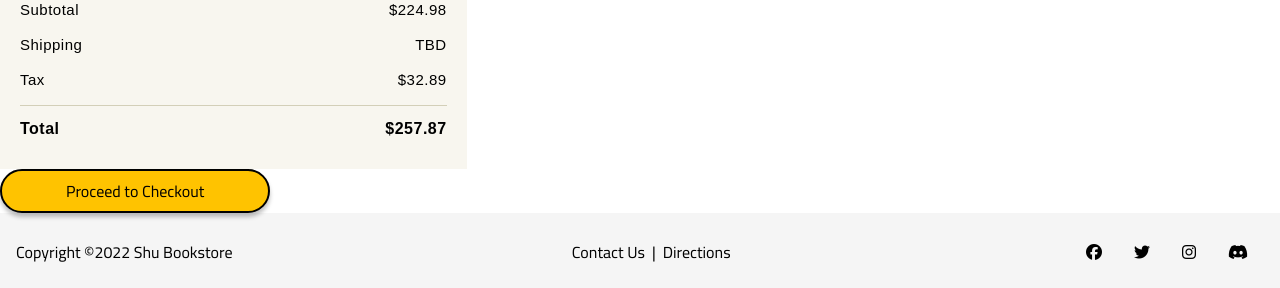
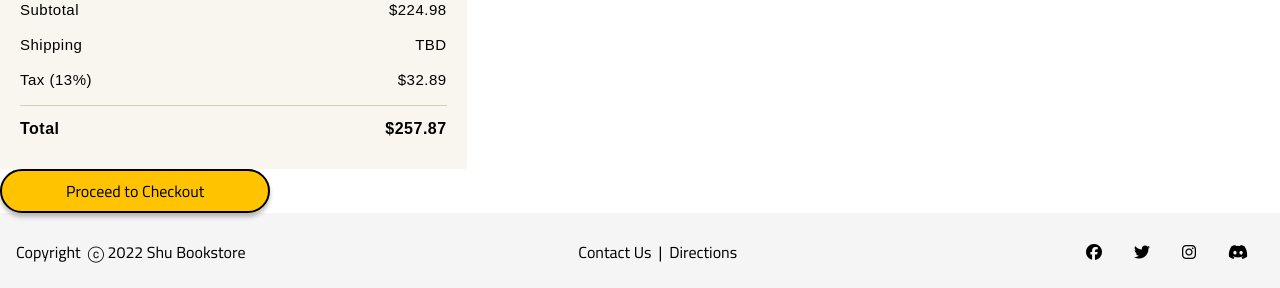
Before and after one commit to MengyiG/cs5244BookstoreSession, a Vue app in the folder client/: page /cart in a window 1280 px wide. Shown: the part 981-1269 px from the top of the page. Built offline with nearby package versions, Linux system fonts and the light colour scheme; no server answers; a web font is replaced by a local one.

Commit message:
footer link pointer fix

```diff
--- a/client/src/components/AppFooter.vue
+++ b/client/src/components/AppFooter.vue
@@ -1,7 +1,7 @@
 <template>
   <footer class="container">
     <div class="copyright">
-      <p>Copyright ©2022 Shu Bookstore</p>
+      <p>Copyright &nbsp;ⓒ 2022 Shu Bookstore</p>
     </div>
     <div class="other-links">
       <router-link to="/">
@@ -55,6 +55,7 @@ footer {
 .footer-button:hover,
 .footer-button:active {
   color: var(--primary-color);
+  cursor: pointer;
 }
 
 .other-links,
@@ -63,7 +64,4 @@ footer {
   align-items: center;
   flex-shrink: 0;
 }
-
-.other-links {
-}
 </style>
--- a/client/src/components/CartTable.vue
+++ b/client/src/components/CartTable.vue
@@ -146,7 +146,7 @@ export default {
   row-gap: 1em;
   width: fit-content;
   margin: 0 auto;
-  background-color: #f5f2e9;
+  background-color: var(--primary-background-color);
 }
 
 ul {
--- a/client/src/views/CartView.vue
+++ b/client/src/views/CartView.vue
@@ -7,43 +7,38 @@
           <span>Proceed to Checkout</span>
         </router-link>
       </button>
+
       <cart-table></cart-table>
+
       <button class="secondary-button">
         <span> Continue Shopping</span>
       </button>
+
       <router-link to="/">
         <button class="remove-button">&nbsp; Remove All Books</button>
       </router-link>
 
       <div class="cart-page__order-summary-details-container">
         <div class="order-summary-title__text">Order Summary</div>
-        <div
-          class="order-summary-line__container"
-          data-a8n="order-summary__subtotal"
-        >
+        <div class="order-summary-line__container">
           <div class="order-summary-line__title">Subtotal</div>
           <div class="order-summary-line__price">$224.98</div>
         </div>
-        <div
-          class="order-summary-line__container"
-          data-a8n="order-summary__shipping-estimate"
-        >
+        <div class="order-summary-line__container">
           <div class="order-summary-line__title">Shipping</div>
           <div class="order-summary-line__price">TBD</div>
         </div>
-        <div
-          class="order-summary-line__container"
-          data-a8n="order-summary__tax-estimate"
-        >
-          <div class="order-summary-line__title">Tax</div>
+        <div class="order-summary-line__container">
+          <div class="order-summary-line__title">Tax (13%)</div>
           <div class="order-summary-line__price">$32.89</div>
         </div>
-        <div class="subtotal__general" data-a8n="order-summary__total-value">
-          <div class="subtotal__label" data-a8n="subtotal__label">Total</div>
-          <div class="subtotal__value" data-a8n="subtotal__value">$257.87</div>
+        <div class="subtotal__general">
+          <div class="subtotal__label">Total</div>
+          <div class="subtotal__value">$257.87</div>
         </div>
         <div class="order-summary__divider"></div>
       </div>
+
       <button class="hero-button">
         <router-link to="../checkout">
           <span>Proceed to Checkout</span>
```
